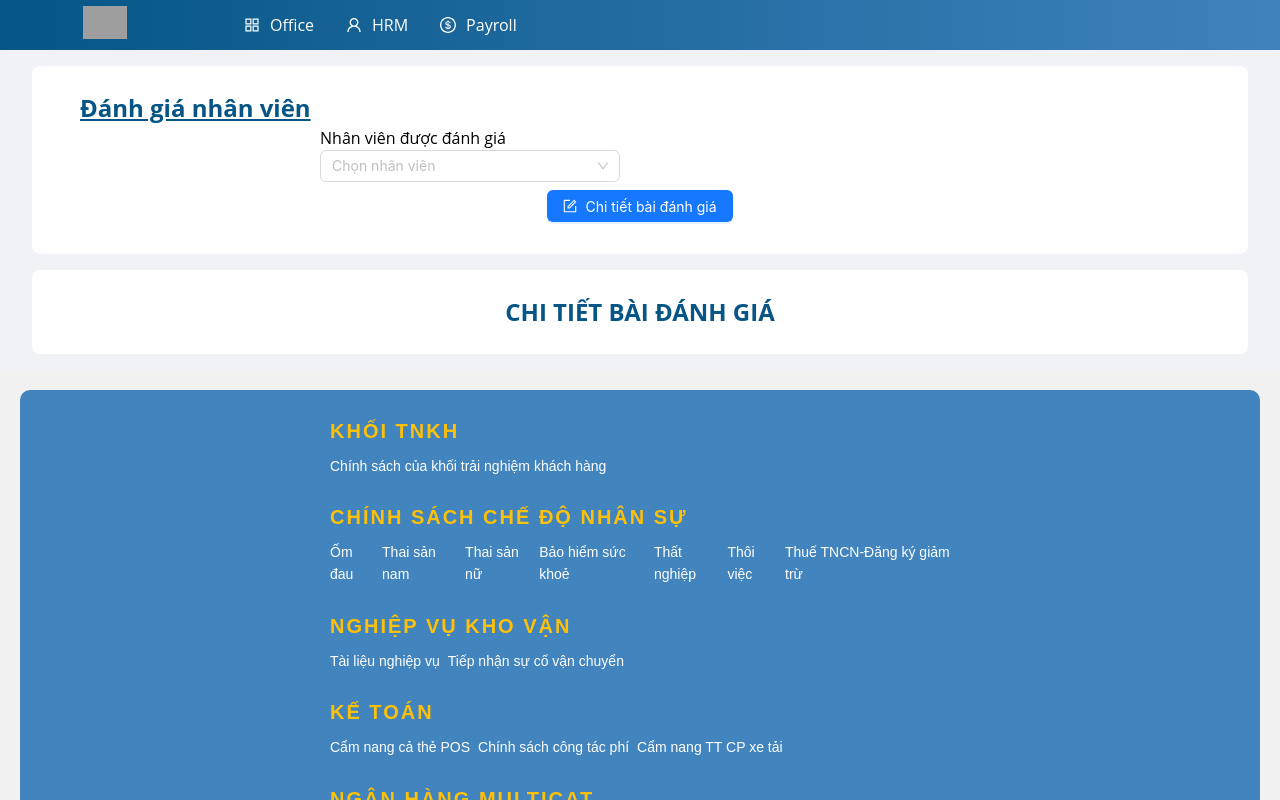
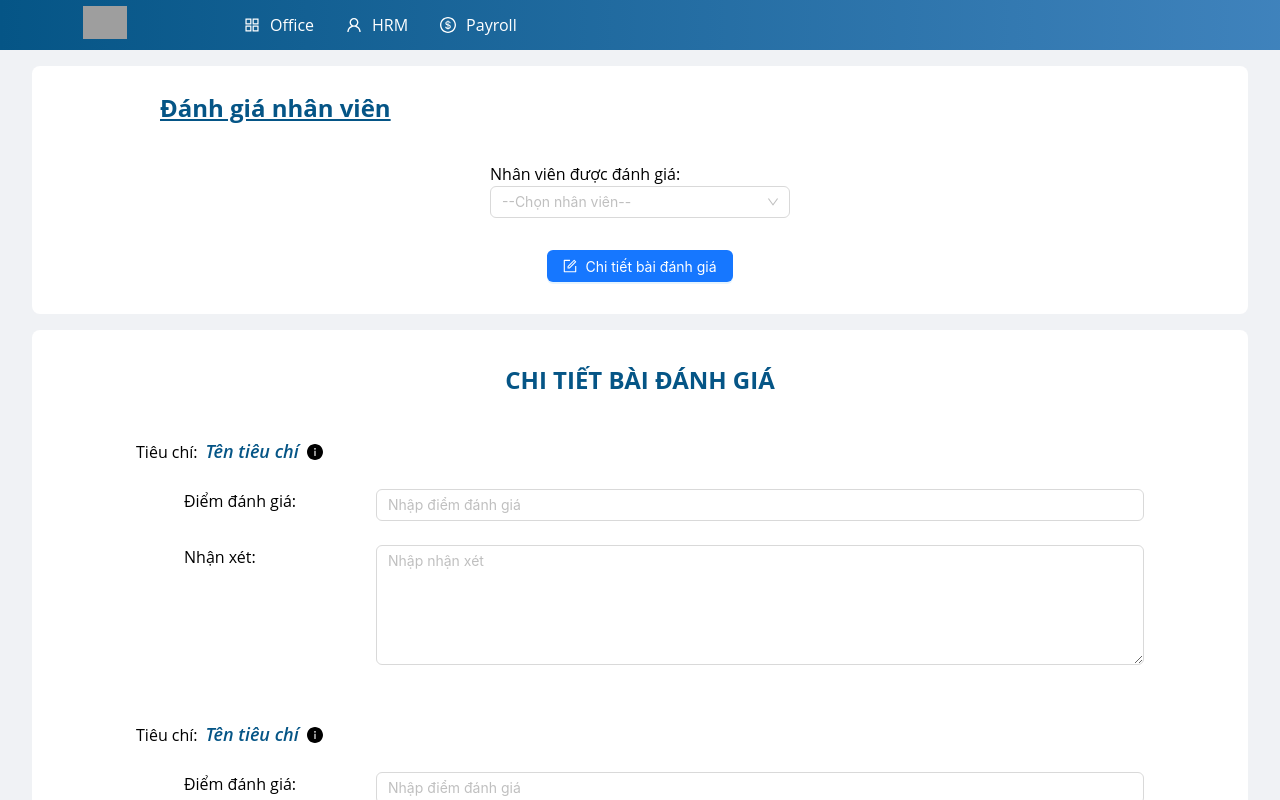
Before and after one commit to Nguyen-Xuan-Tien-2001/Career-path-builder, a React (Vite) app: page /danh-gia-nhan-vien in a window 1280 px wide. Both pictures are taken after a click on the button "Chi tiết bài đánh giá". Shown: the top 800 px of the page. Built offline with nearby package versions, Linux system fonts and the light colour scheme; grey boxes are pictures that could not be loaded.

Commit message:
staff review page

```diff
--- a/src/components/StaffReview/staffReview.css
+++ b/src/components/StaffReview/staffReview.css
@@ -15,14 +15,24 @@
     color: #055586;
     font-size: 1.5rem;
     font-weight: bold;
+    margin-left: 5rem;
 }
 
 .staff-info_select-container {
-margin-left: 15rem;}
+    /* margin-left: 15rem; */
+    display: flex;
+    flex-direction: column;
+    align-items: center;
+    margin-top: 1.5rem;
+}
+
+.staff-info_select-text{
+    margin-top: 0.75rem;
+}
 
 .staff-info_review-btn {
-    text-align: center;
-    margin: 0.5rem 0rem;
+    margin-top: 2rem;
+    margin-bottom: 0.5rem;
 }
 
 .staff-review_container {
@@ -38,4 +48,45 @@ margin-left: 15rem;}
     font-weight: bold;
     text-transform: uppercase;
     text-align: center;
+    margin: 0.5rem 0rem;
 }
+
+.staff-review_form{
+    display: flex;
+    flex-direction: column;
+    align-items: center;
+    margin-top: 1rem;
+}
+
+.staff-review_form-item{
+    margin: 0.5rem 0rem;
+}
+
+.staff-review_form-item-title{
+    margin: 1rem 0rem;
+}
+
+.staff-review_form-item-title-name{
+    color: #055586;
+    font-style: italic;
+    font-weight: 600;
+    margin: 0rem 0.5rem;
+    font-size: large;
+}
+
+.staff-review_form-item-title-info:hover{
+    cursor: pointer;
+}
+
+.staff-review_form-item-input{
+    display: grid;
+    grid-template-columns: 20% 80%;
+    margin: 1.5rem 0rem;
+    width: 60rem;
+    margin-left: 3rem;
+}
+
+.staff-review_btn{
+    margin: 0.5rem 0rem;
+    text-align: center;
+}
--- a/src/components/StaffReview/staffReview.tsx
+++ b/src/components/StaffReview/staffReview.tsx
@@ -1,13 +1,18 @@
-import React from 'react';
-import { Button, Select } from 'antd';
-import { FormOutlined } from '@ant-design/icons';
+import React, { useState } from 'react';
+import { Button, Select, Input, Tooltip } from 'antd';
+import { FormOutlined, InfoCircleFilled, CloseOutlined, CheckOutlined } from '@ant-design/icons';
 
 import "./staffReview.css";
 
 const StaffReview: React.FC = () => {
 
+    const [isShowForm, setIsShowForm] = useState(false)
+
+    const { TextArea } = Input;
+
     const onChange = (value: string) => {
         console.log(`selected ${value}`);
+        setIsShowForm(false)
     };
 
     const onSearch = (value: string) => {
@@ -17,6 +22,11 @@ const StaffReview: React.FC = () => {
     const filterOption = (input: string, option?: { label: string; value: string }) =>
         (option?.label ?? '').toLowerCase().includes(input.toLowerCase());
 
+    const handleShowForm = (event: React.MouseEvent<HTMLElement>) => {
+        event.preventDefault()
+        setIsShowForm(true)
+    }
+
     return (<>
         <div className="staff-review_root">
             <div className="staff-info_container">
@@ -24,13 +34,14 @@ const StaffReview: React.FC = () => {
                     Đánh giá nhân viên
                 </div>
                 <div className='staff-info_select-container'>
-                    <div className=''>
-                        Nhân viên được đánh giá
+                    <div>
+                        <div className='staff-info_select-text'>
+                            Nhân viên được đánh giá:
                         </div>
                         <Select
-                        style={{width:300}}
+                            style={{ width: 300 }}
                             showSearch
-                        placeholder="Chọn nhân viên"
+                            placeholder="--Chọn nhân viên--"
                             optionFilterProp="children"
                             onChange={onChange}
                             onSearch={onSearch}
@@ -55,16 +66,108 @@ const StaffReview: React.FC = () => {
                         <Button
                             type="primary"
                             icon={<FormOutlined />}
+                            onClick={handleShowForm}
                         >
                             Chi tiết bài đánh giá
                         </Button>
                     </div>
                 </div>
+            </div>
+            {
+                isShowForm &&
                 <div className="staff-review_container">
                     <div className='staff-review_header'>
                         Chi tiết bài đánh giá
                     </div>
+                    <div className='staff-review_form'>
+                        <div className='staff-review_form-item'>
+                            <div className='staff-review_form-item-title'>
+                                <span>
+                                    Tiêu chí:
+                                </span>
+                                <span className='staff-review_form-item-title-name'>
+                                    Tên tiêu chí
+                                </span>
+                                <Tooltip
+                                    placement="top"
+                                    title={'Xem mô tả tiêu chí'}
+                                    color='blue'
+                                >
+                                    <InfoCircleFilled className='staff-review_form-item-title-info' />
+                                </Tooltip>
                             </div>
+                            <div className='staff-review_form-item-input'>
+                                <span>
+                                    Điểm đánh giá:
+                                </span>
+                                <Input
+                                    placeholder="Nhập điểm đánh giá"
+                                />
+                            </div>
+                            <div className='staff-review_form-item-input'>
+                                <span>
+                                    Nhận xét:
+                                </span>
+                                <TextArea
+                                    rows={5}
+                                    placeholder="Nhập nhận xét"
+                                />
+                            </div>
+                        </div>
+                        <div className='staff-review_form-item'>
+                            <div className='staff-review_form-item-title'>
+                                <span>
+                                    Tiêu chí:
+                                </span>
+                                <span className='staff-review_form-item-title-name'>
+                                    Tên tiêu chí
+                                </span>
+                                <Tooltip
+                                    placement="top"
+                                    title={'Xem mô tả tiêu chí'}
+                                    color='blue'
+                                >
+                                    <InfoCircleFilled className='staff-review_form-item-title-info' />
+                                </Tooltip>                            </div>
+                            <div className='staff-review_form-item-input'>
+                                <span>
+                                    Điểm đánh giá:
+                                </span>
+                                <Input
+                                    placeholder="Nhập điểm đánh giá"
+                                />
+                            </div>
+                            <div className='staff-review_form-item-input'>
+                                <span>
+                                    Nhận xét:
+                                </span>
+                                <TextArea
+                                    rows={5}
+                                    placeholder="Nhập nhận xét"
+                                />
+                            </div>
+                        </div>
+                    </div>
+                    <div className='staff-review_btn'>
+                        <Button
+                            type="primary"
+                            danger
+                            icon={<CloseOutlined />}
+                        >
+                            Huỷ
+                        </Button>
+                        <Button
+                            type="primary"
+                            icon={<CheckOutlined />}
+                            style={{ marginLeft: 30 }}
+                        >
+                            Đánh giá
+                        </Button>
+                    </div>
+                </div>
+
+            }
+
         </div>
     </>);
 }
```
Lines whose indentation alone changed are shown as unchanged.
